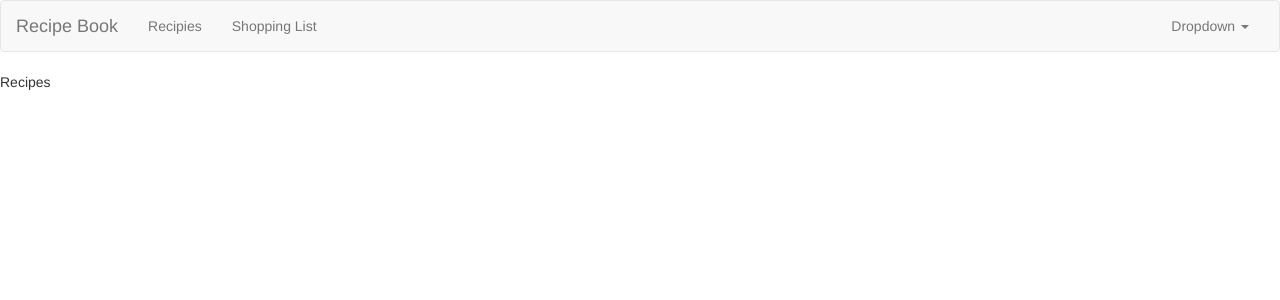
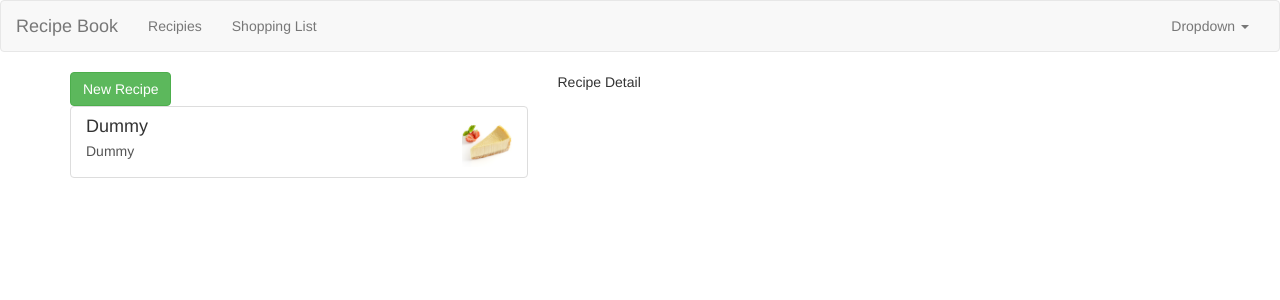
Before and after one commit to doubleUTF/recipe-book, an Angular app: page / in a window 1280 px wide. Shown: the top 300 px of the page. Built offline with nearby package versions, Linux system fonts and the light colour scheme.

Commit message:
Finished lec37, on 38

```diff
--- a/src/app/app.component.html
+++ b/src/app/app.component.html
@@ -1,2 +1,4 @@
 <rb-header></rb-header>
-Recipes
+<div class='container'>
+  <rb-recipes></rb-recipes>
+</div>
--- /dev/null
+++ b/src/app/recipes/recipe-list/recipe-item.component.html
@@ -0,0 +1,11 @@
+<a href="#" class="list-group-item clearfix">
+  <div class="pull-left">
+    <h4 class="list-group-item-heading">{{recipe.name}}</h4>
+    <p class="list-group-item-text">{{recipe.description}}</p>
+  </div>
+  <span class="pull-right">
+      <img class="img-responsive"
+           src="{{recipe.imagePath}}"
+           style="max-height: 50px;"/>
+  </span>
+</a>
--- /dev/null
+++ b/src/app/recipes/recipe-list/recipe-item.component.ts
@@ -0,0 +1,17 @@
+import { Component, OnInit,Input } from '@angular/core';
+import {Recipe} from '../recipe';
+
+@Component({
+  selector: 'rb-recipe-item',
+  templateUrl: './recipe-item.component.html',
+})
+export class RecipeItemComponent implements OnInit {
+  @Input () recipe:Recipe;
+  recipeId: number;
+
+  constructor() { }
+
+  ngOnInit() {
+  }
+
+}
--- /dev/null
+++ b/src/app/recipes/recipe-list/recipe-list.component.html
@@ -0,0 +1,12 @@
+<div class="row">
+  <div class="col-xs-12">
+    <a class="btn btn-success">New Recipe</a>
+  </div>
+</div>
+<div class="row">
+  <div class="col-xs-12">
+    <ul class="list-group">
+      <rb-recipe-item [recipe]='dummy_recipe'></rb-recipe-item>
+    </ul>
+  </div>
+</div>
--- /dev/null
+++ b/src/app/recipes/recipe-list/recipe-list.component.ts
@@ -0,0 +1,16 @@
+import { Component, OnInit } from '@angular/core';
+import {Recipe} from '../recipe';
+
+@Component({
+  selector: 'rb-recipe-list',
+  templateUrl: './recipe-list.component.html',
+})
+export class RecipeListComponent implements OnInit {
+  recipes:Recipe[]=[];
+  dummy_recipe = new Recipe('Dummy','Dummy','../../assets/elaicheesecake.png');
+  constructor() { }
+
+  ngOnInit() {
+  }
+
+}
--- /dev/null
+++ b/src/app/recipes/recipe.ts
@@ -0,0 +1,7 @@
+export class Recipe {
+  constructor (
+    public name:string,
+    public description:string,
+    public imagePath:string
+  ) {}
+}
--- /dev/null
+++ b/src/app/recipes/recipes.component.html
@@ -0,0 +1,8 @@
+<div class='row'>
+  <div class='col-md-5'>
+    <rb-recipe-list></rb-recipe-list>
+  </div>
+  <div class='col-md-7'>
+    Recipe Detail
+  </div>
+</div>
--- /dev/null
+++ b/src/app/recipes/recipes.component.ts
@@ -0,0 +1,14 @@
+import { Component, OnInit } from '@angular/core';
+
+@Component({
+  selector: 'rb-recipes',
+  templateUrl: './recipes.component.html',
+})
+export class RecipesComponent implements OnInit {
+
+  constructor() { }
+
+  ngOnInit() {
+  }
+
+}
```
Also changed, not shown: src/app/app.module.ts (+7 -1 lines), src/assets/elaicheesecake.png (added).
